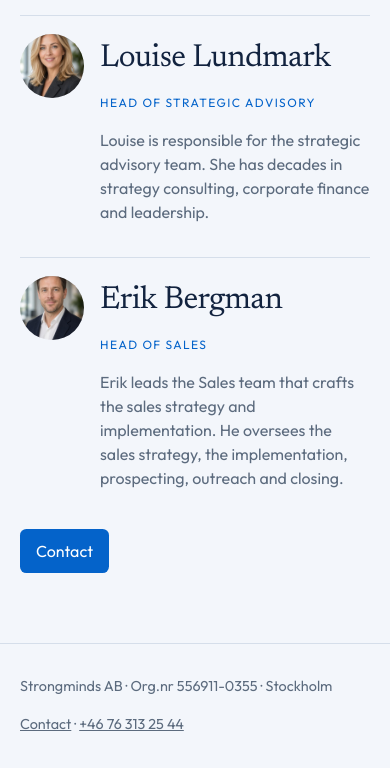
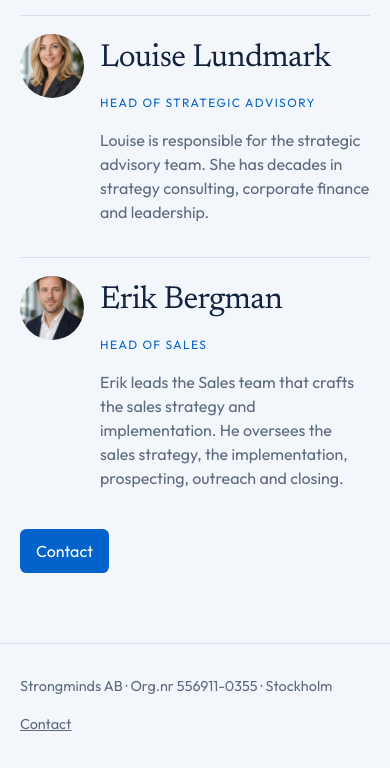
Before and after one commit to FiredragonSE/strongminds-site, a plain HTML site: page about.html in a window 390 px wide. Shown: the part 1568-2336 px from the top of the page. Drawn offline with Linux system fonts and the light colour scheme.

Commit message:
Footer links to Contact, no phone number

```diff
--- a/about.html
+++ b/about.html
@@ -31,5 +31,5 @@
 <p><a class="btn" href="contact.html">Contact</a></p>
 </div></section>
 <footer><div class="wrap foot"><div>Strongminds AB · Org.nr 556911-0355 · Stockholm</div>
-<div><a href="contact.html">Contact</a> · <a href="tel:+46763132544">+46 76 313 25 44</a></div></div></footer>
+<div><a href="contact.html">Contact</a></div></div></footer>
 </body></html>
```
